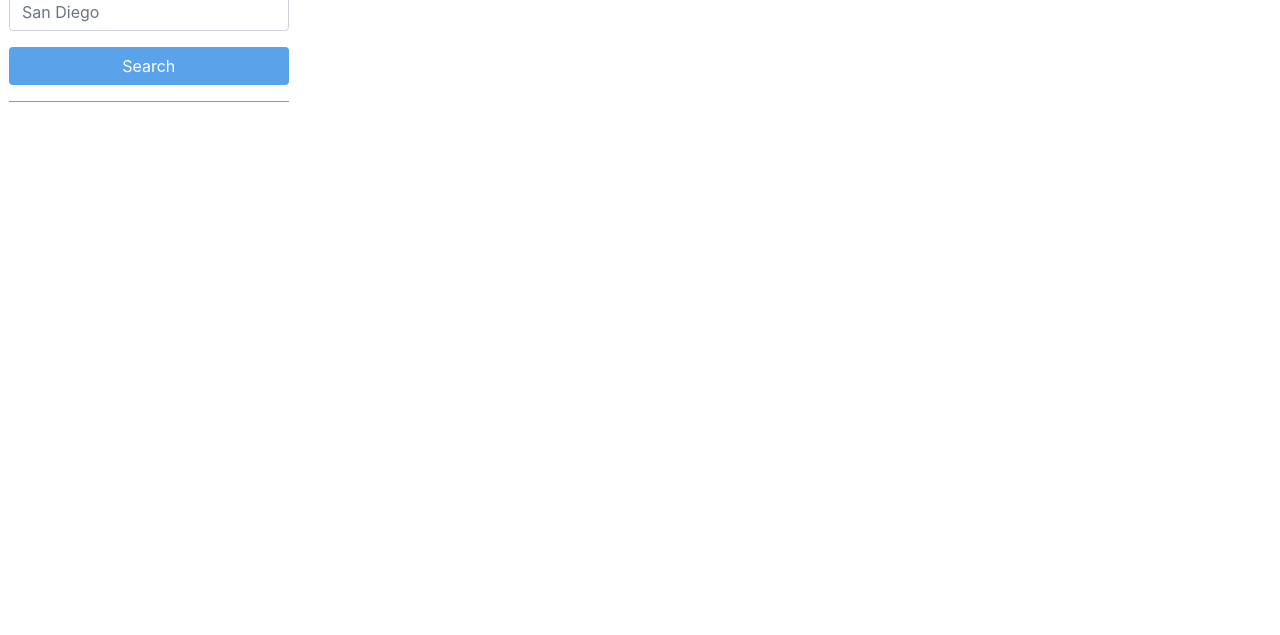
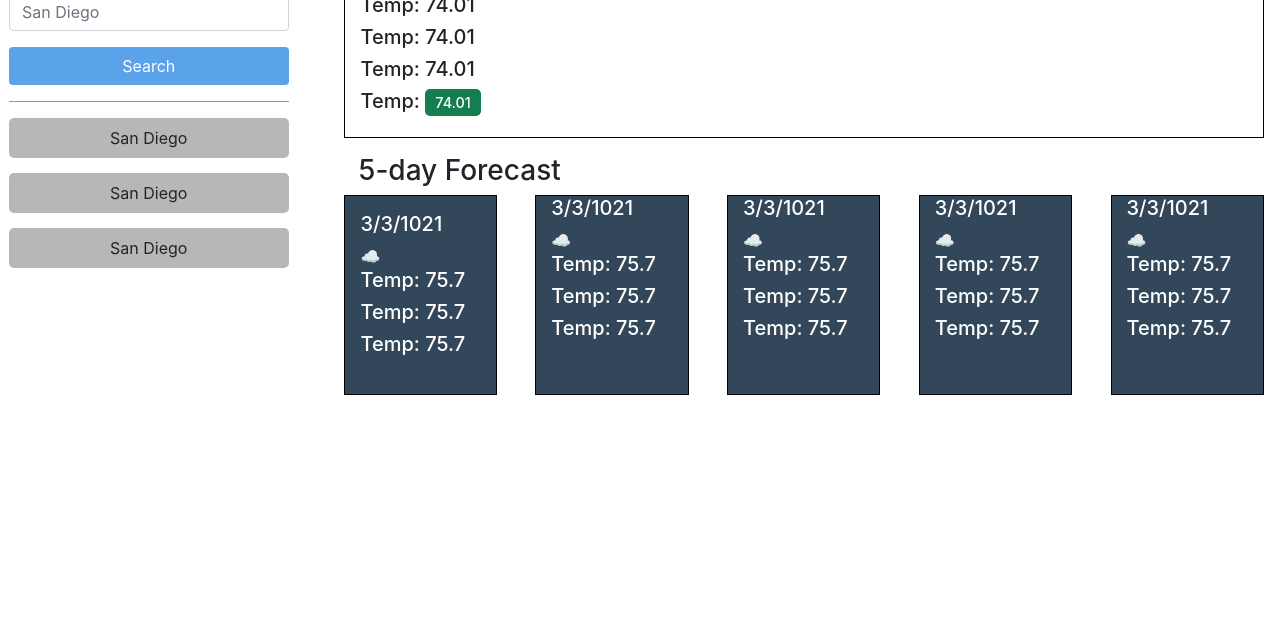
Before and after one commit to kirti18patel/weather-dashboard, a plain HTML site: page index.html in a window 1280 px wide. Shown: the part 165-800 px from the top of the page. Drawn offline with nearby package versions, Linux system fonts and the light colour scheme.

Commit message:
some extra functionality added

```diff
--- a/assets/css/style.css
+++ b/assets/css/style.css
@@ -28,3 +28,31 @@ header{
 hr{
     background-color: darkgray;
 }
+.current-weather{
+    border: 1px solid black;
+}
+.search-history ul{
+    list-style: none;
+}
+.city-search-history{
+    background: var(--city-bg);
+    border-radius: 5px;
+    margin: 15px 0;
+}
+
+.uv-index{
+    background-color: var(--uv-bg);
+    color: white;
+    padding: 5px 10px;
+    border-radius: 5px;
+    font-size: 0.9rem;
+}
+.day-forecast{
+    background: var(--forecast-bg);
+    color: white;
+    border: 1px solid black;
+    height: 200px;
+}
+.hide{
+    display: none;
+}
--- a/assets/js/script.js
+++ b/assets/js/script.js
@@ -0,0 +1,17 @@
+var searchButton = document.querySelector(".btn");
+var input = document.querySelector(".form-control");
+var result = document.querySelector("result");
+
+var searchFun = function(event){
+    event.preventDefault();
+    var userInput=input.value;
+    fetch("https://api.openweathermap.org/data/2.5/weather?q=Toronto&appid=34a53d9037f69833f5d3bd462bcecce3")
+    .then( function(response){
+        return response.json();
+    })
+    .then(function(data){
+        console.log(data);
+        // result.removeClass("hide");
+    });
+};
+searchButton.addEventListener("click", searchFun)
--- a/index.html
+++ b/index.html
@@ -25,9 +25,69 @@
                 <button type="submit" class="btn">Search</button>
             </form>
             <hr>
+            <div class="search-history">
+                <ul>
+                    <li class="city-search-history p-2 text-center">
+                        San Diego
+                    </li>
+                    <li class="city-search-history p-2 text-center">
+                        San Diego
+                    </li>
+                    <li class="city-search-history p-2 text-center">
+                        San Diego
+                    </li>
+                </ul>
+            </div>
         </div>
-        <div class="result col-xl-9"></div>
+        <div class="result col-xl-9">
+            <div class="current-weather p-3 m-3">
+                <h2>Atlanta (3/30/2021) ☁️</h2>
+                <h5>Temp: 74.01</h5>
+                <h5>Temp: 74.01</h5>
+                <h5>Temp: 74.01</h5>
+                <h5>Temp: <span class="uv-index">74.01</span></h5>
+            </div>
+            <div class="forecast-5day row m-3 justify-content-between">
+                <h3 class="col-12">5-day Forecast</h3>
+                <div class="day-forecast col-2 p-3 justify-content-around">
+                    <h5 class="date">3/3/1021</h5>
+                    <span class="icon">☁️</span>
+                    <h5 class="">Temp: 75.7</h5>
+                    <h5 class="">Temp: 75.7</h5>
+                    <h5 class="">Temp: 75.7</h5>
+                </div>
+                <div class="day-forecast col-2">
+                    <h5 class="date">3/3/1021</h5>
+                    <span class="icon">☁️</span>
+                    <h5 class="">Temp: 75.7</h5>
+                    <h5 class="">Temp: 75.7</h5>
+                    <h5 class="">Temp: 75.7</h5>
+                </div>
+                <div class="day-forecast col-2">
+                    <h5 class="date">3/3/1021</h5>
+                    <span class="icon">☁️</span>
+                    <h5 class="">Temp: 75.7</h5>
+                    <h5 class="">Temp: 75.7</h5>
+                    <h5 class="">Temp: 75.7</h5>
+                </div>
+                <div class="day-forecast col-2">
+                    <h5 class="date">3/3/1021</h5>
+                    <span class="icon">☁️</span>
+                    <h5 class="">Temp: 75.7</h5>
+                    <h5 class="">Temp: 75.7</h5>
+                    <h5 class="">Temp: 75.7</h5>
+                </div>
+                <div class="day-forecast col-2">
+                    <h5 class="date">3/3/1021</h5>
+                    <span class="icon">☁️</span>
+                    <h5 class="">Temp: 75.7</h5>
+                    <h5 class="">Temp: 75.7</h5>
+                    <h5 class="">Temp: 75.7</h5>
+                </div>
+            </div>
+        </div>
 
     </main>
+    <script src="./assets/js/script.js"></script>
 </body>
 </html>
```
